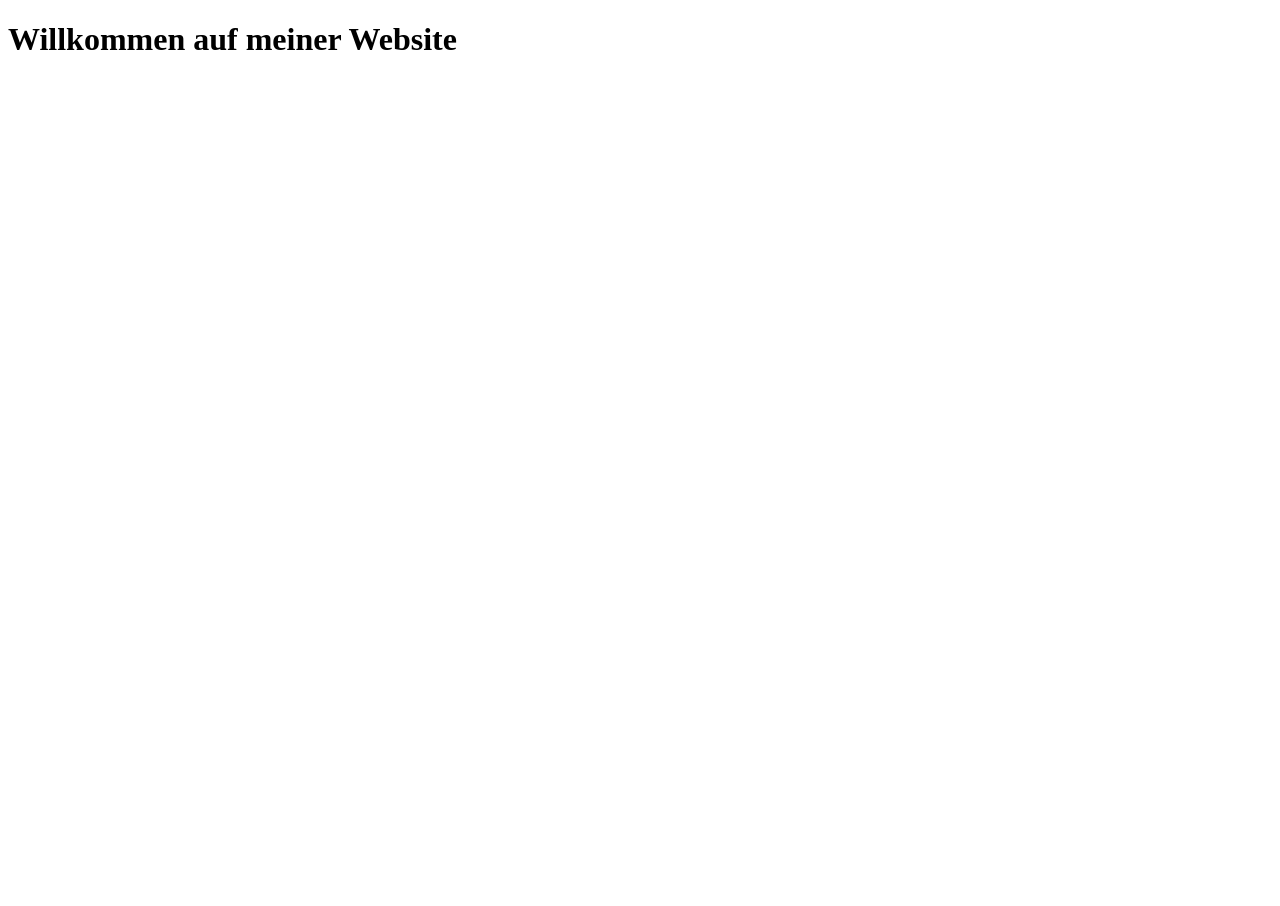
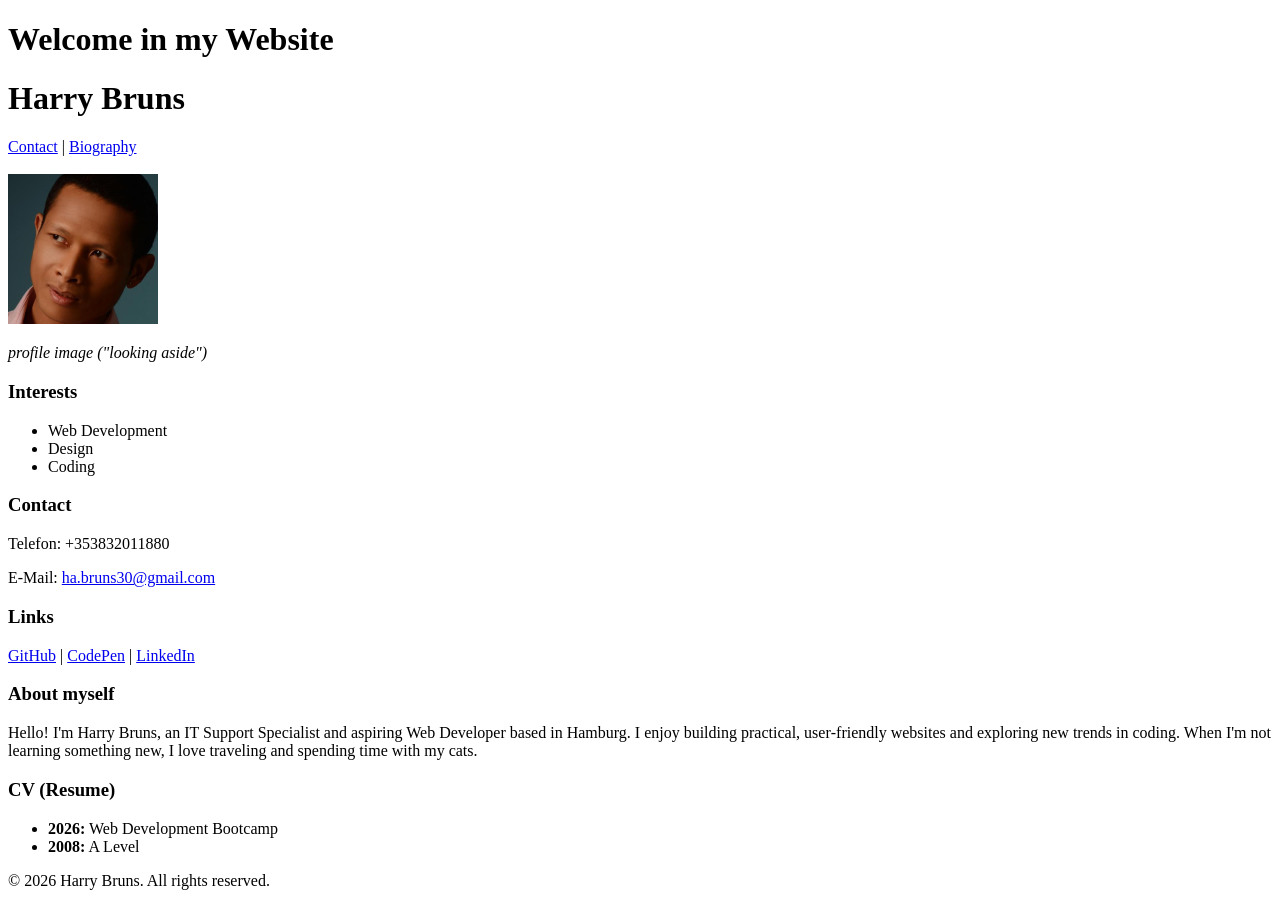
Before and after one commit to Tasidrei/personal-website, a website: page index.html in a window 1280 px wide. Before the commit the page ends 800 px from the top, so only its background shows below. Drawn offline with Linux system fonts and the light colour scheme.

Commit message:
add profile picture and adjust spacing

```diff
--- a/index.html
+++ b/index.html
@@ -6,7 +6,67 @@
     <title>Document</title>
 </head>
 <body>
-    <h1>Willkommen auf meiner Website</h1>
+    <h1>Welcome in my Website</h1>
+<!-- 1. Header mit Name und Navigation -->
+<header>
+    <h1>Harry Bruns</h1>
+    <nav>
+        <a href="#contact">Contact</a> |
+        <a href="#biography">Biography</a>
+    </nav>
+</header>
+<br> <!-- Creates a blank line -->
+<main>
+    <!-- 2. Section: Photo and brief description -->
+    <section>
+        <!-- Platzhalter für ein Bild. Ersetze 'dein-bild.jpg' später mit deinem echten Dateinamen -->
+        <img src="my_profile_image.png" alt="Profile picture of Harry Bruns" width="150" height="150">
+
+        <p><em>profile image ("looking aside")</em></p>
+    </section>
+
+    <!-- 3. Section: Tags / Interests -->
+    <section>
+        <h3>Interests</h3>
+        <ul>
+            <li>Web Development</li>
+            <li>Design</li>
+            <li>Coding</li>
+        </ul>
+    </section>
+
+    <!-- 4. Section: Contact Box -->
+    <section id="contact">
+        <h3>Contact</h3>
+        <p>Telefon: +353832011880</p>
+        <p>E-Mail: <a href="mailto:ha.bruns30@gmail.com">ha.bruns30@gmail.com</a></p>
+    </section>
+
+    <!-- 5. Section: Social-Links (GitHub, CodePen, LinkedIn) -->
+    <section>
+        <h3>Links</h3>
+        <a href="https://github.com/Tasidrei" target="_blank">GitHub</a> |
+        <a href="#" target="_blank">CodePen</a> |
+        <a href="#" target="_blank">LinkedIn</a>
+    </section>
+
+    <!-- 6. Section: About me & CV -->
+    <section id="biography">
+        <h3>About myself</h3>
+        <p>Hello! I'm Harry Bruns, an IT Support Specialist and aspiring Web Developer based in Hamburg. I enjoy building practical, user‑friendly websites and exploring new trends in coding. When I'm not learning something new, I love traveling and spending time with my cats.</p>
+
+        <h3>CV (Resume)</h3>
+        <ul>
+            <li><strong>2026:</strong> Web Development Bootcamp</li>
+            <li><strong>2008:</strong> A Level</li>
+        </ul>
+    </section>
+</main>
+
+<!-- 7. Footer -->
+<footer>
+    <p>&copy; 2026 Harry Bruns. All rights reserved.</p>
+</footer>
 
 </body>
 </html>
```
Also changed, not shown: package.json (added, +10 -0 lines), README.md (added), assets/live-preview-1.png (added), assets/live-preview-2.png (added), assets/wireframe-desktop.png (added), assets/wireframe-mobile.png (added), my_profile_image.png (added), my_profile_image_org.png (added), 1 other file.
